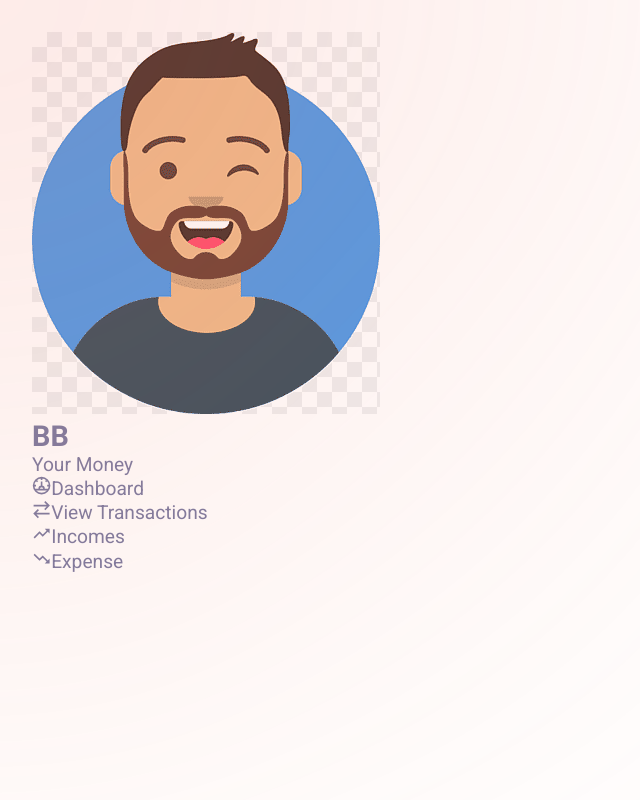
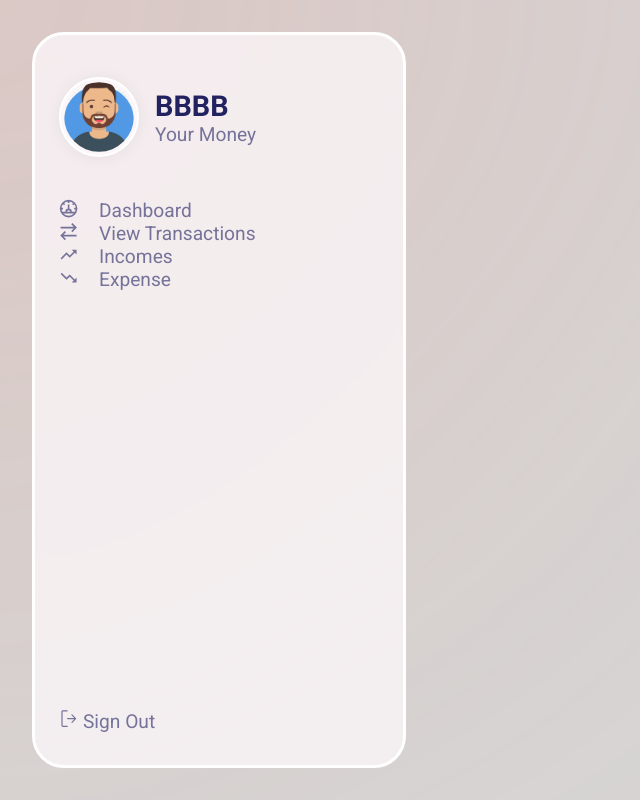
Before and after one commit to tonandton/expense-track, a React (Create React App) app in the folder frontend/: page / in a window 1280 px wide. Shown: the whole page, without its empty margins (0-640 px from the left). Built offline with nearby package versions, Linux system fonts and the light colour scheme.

Commit message:
update prorfile

```diff
--- a/frontend/src/App.js
+++ b/frontend/src/App.js
@@ -18,6 +18,7 @@ function App() {
 const AppStyled = styled.div`
   height: 100vh;
   /* background-image: url(${(props) => props.$bg}); */
+  background: #3333;
   position: relative;
 `;
 
--- a/frontend/src/Components/Navigation/Navigation.js
+++ b/frontend/src/Components/Navigation/Navigation.js
@@ -2,14 +2,17 @@ import React from "react";
 import styled from "styled-components";
 import profile from "../../img/profile.png";
 import { menuItems } from "../../utils/menuItems";
+import { GoSignOut } from "react-icons/go";
 
 function Navigation() {
   return (
     <NavStyled>
       <div className="user-con">
         <img src={profile} alt="" />
-        <h2>BB</h2>
-        <p>Your Money</p>
+        <div>
+          <h2>BBBB</h2>
+          <p>Your Money</p>
+        </div>
       </div>
 
       <ul className="menu-items">
@@ -22,11 +25,60 @@ function Navigation() {
           );
         })}
       </ul>
-      <div className="bottom-nav">{/* <li>{signout} Sign Out</li> */}</div>
+      <div className="bottom-nav">
+        <li>
+          <GoSignOut /> Sign Out
+        </li>
+      </div>
     </NavStyled>
   );
 }
 
-const NavStyled = styled.nav``;
+const NavStyled = styled.nav`
+  padding: 2rem 1.5rem;
+  width: 374px;
+  height: 100%;
+  background: rgba(252, 246, 249, 0.78);
+  backdrop-filter: blur(4.5px);
+  border: 3px solid #ffffff;
+  border-radius: 32px;
+  display: flex;
+  flex-direction: column;
+  justify-content: space-between;
+  gap: 2rem;
+
+  .user-con {
+    height: 100px;
+    display: flex;
+    align-items: center;
+    gap: 1rem;
+    img {
+      width: 80px;
+      height: 80px;
+      border-radius: 50%;
+      object-fit: cover;
+      background: #fcf6f9;
+      border: 2px solid #ffffff;
+      padding: 0.2rem;
+      box-shadow: 0px 1px 17px rgba(0, 0, 0, 0.06);
+    }
+    h2 {
+      color: rgba(34, 34, 96, 1);
+    }
+    p {
+      color: rgba(34, 34, 96, rgba(0, 0, 0, 0.06));
+    }
+  }
+
+  .menu-items {
+    flex: 1;
+    display: flex;
+    flex-direction: column;
+    li {
+      display: grid;
+      grid-template-columns: 40px auto;
+    }
+  }
+`;
 
 export default Navigation;
```
